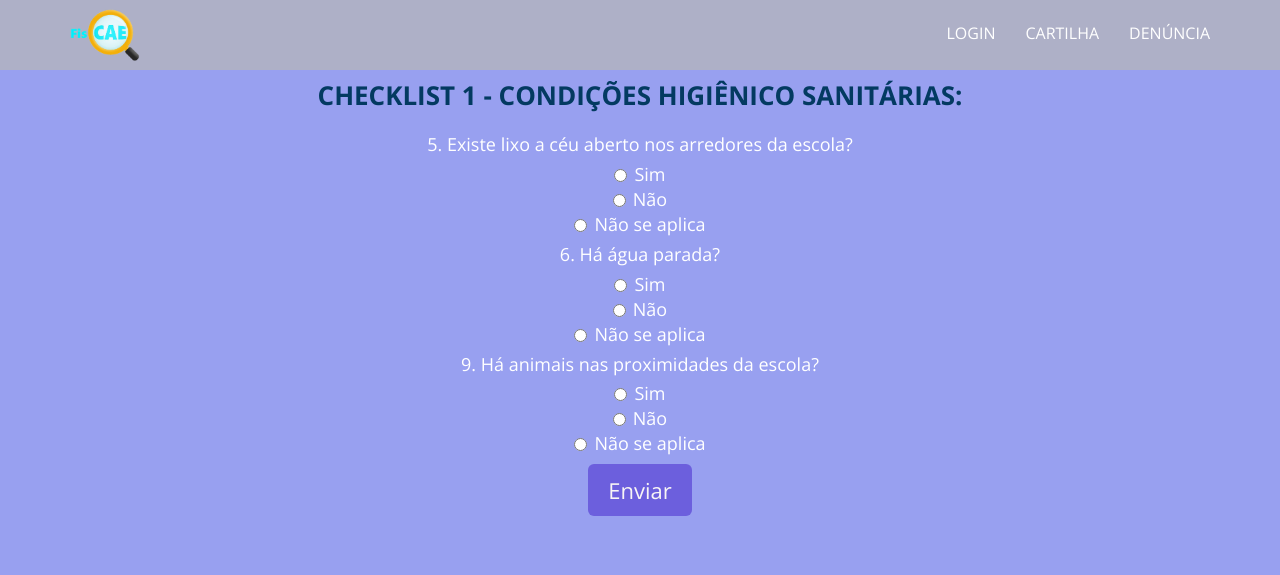
After one commit to fga-eps-mds/fisCAE-2017-2, a Django app: page /tecForm in a window 1280 px wide. The commit adds this page. Shown: the top 575 px of the page. Run offline with Django 3.2, Linux system fonts and the light colour scheme; data comes from the database, SQL or seed files in the repository; some libraries are stand-ins or nearby versions.

Commit message:
create tecform.html and show questions from data base
Signed-off-by: Monica Galvao <mksgalvao@gmail.com>

```diff
--- a/src/checklist/templates/findSchool.html
+++ b/src/checklist/templates/findSchool.html
@@ -52,7 +52,7 @@
       <!-- Collect the nav links, forms, and other content for toggling -->
       <div class="collapse navbar-collapse" id="top-navbar-1">
         <ul class="nav navbar-nav navbar-right">
-          <li><a href="#top-content">Login</a></li>
+          <li><a href="formSelect">Checklists</a></li>
           <li><a href="#what-we-do">Cartilha</a></li>
           <li><a href="#contact">Denúncia</a></li>
         </ul>
--- a/src/checklist/templates/formSelect.html
+++ b/src/checklist/templates/formSelect.html
@@ -67,7 +67,7 @@
           <!-- checklists -->
   <div class="list-group section-container checklists-container">
         <div class="container">
-      <a href="#tec-form" class="list-group-item">
+      <a href="tecForm" class="list-group-item">
         <h4 class="list-group-item-heading">1 - Questões técnicas e administrativas</h4>
         <p class="list-group-item-text">iniciar Cheklist 1 </p>
       </a>
--- /dev/null
+++ b/src/checklist/templates/tecForm.html
@@ -0,0 +1,128 @@
+<!DOCTYPE html>
+<html lang="en">
+
+<head>
+
+  <meta charset="utf-8">
+  <meta http-equiv="X-UA-Compatible" content="IE=edge">
+  <meta name="viewport" content="width=device-width, initial-scale=1">
+  <title>FISCAE - plataforma de apoio ao CAE </title>
+
+  <!-- CSS -->
+  <link rel="stylesheet" href="http://fonts.googleapis.com/css?family=Open+Sans:700,300,400">
+  <link rel="stylesheet" href="static/assets/bootstrap/css/bootstrap.min.css">
+  <link rel="stylesheet" href="static/assets/font-awesome/css/font-awesome.min.css">
+  <link rel="stylesheet" href="static/assets/elegant-font/code/style.css">
+  <link rel="stylesheet" href="static/assets/css/animate.css">
+  <link rel="stylesheet" href="static/assets/css/magnific-popup.css">
+  <link rel="stylesheet" href="static/assets/css/form-elements.css">
+  <link rel="stylesheet" href="static/assets/css/style.css">
+  <link rel="stylesheet" href="static/assets/css/media-queries.css">
+
+
+
+  <link rel="shortcut icon" sizes="20x20" href="static/assets/ico/f.png">
+  <link rel="apple-touch-icon-precomposed" sizes="144x144" href="static/assets/ico/apple-touch-icon-144-precomposed.png">
+  <link rel="apple-touch-icon-precomposed" sizes="114x114" href="static/assets/ico/apple-touch-icon-114-precomposed.png">
+  <link rel="apple-touch-icon-precomposed" sizes="72x72" href="static/assets/ico/apple-touch-icon-72-precomposed.png">
+  <link rel="apple-touch-icon-precomposed" href="static/assets/ico/apple-touch-icon-57-precomposed.png">
+
+</head>
+
+<body>
+
+  <!-- Loader -->
+  <div class="loader">
+    <div class="loader-img"></div>
+  </div>
+
+  <!-- Top menu -->
+  <nav class="navbar navbar-fixed-top" role="navigation">
+    <div class="container">
+      <div class="navbar-header">
+        <button type="button" class="navbar-toggle collapsed" data-toggle="collapse" data-target="#top-navbar-1">
+            <span class="sr-only">Toggle navigation</span>
+            <span class="icon-bar"></span>
+            <span class="icon-bar"></span>
+            <span class="icon-bar"></span>
+          </button>
+        <a href="/"> <img src="static/assets/img/logo/l.png" alt="Fiscae" class="img-responsive"></a>
+
+      </div>
+      <!-- Collect the nav links, forms, and other content for toggling -->
+      <div class="collapse navbar-collapse" id="top-navbar-1">
+        <ul class="nav navbar-nav navbar-right">
+          <li><a href="#top-content">Login</a></li>
+          <li><a href="#what-we-do">Cartilha</a></li>
+          <li><a href="#contact">Denúncia</a></li>
+        </ul>
+      </div>
+    </div>
+  </nav>
+
+  <!-- form Title -->
+  <div class="page-title-text wow fadeInUp animated" style="visibility: visible; animation-name: fadeInUp;"></div>
+      <div class="container"></div>
+         <div class="form-group section-container checklists-container"></div>
+
+                <h3>Checklist 1 - Condições Higiênico Sanitárias:</h3>
+
+        </div>
+      </div>
+  </div>
+
+
+       <!-- What we do -->
+    <div class="block-3-container section-container what-we-do-container">
+        <div class="container">
+            <div class="form-group-item" style "visibility: visible;"></div>
+              <ul class="form-group"></ul>
+              {% for question in questions %}
+              <a href="#tec-form" class="form-group-item"></a>
+                <h4 class="form-group-item-heading">
+                    <div method="POST" id="answer" class="post-form"></div>
+                  {{ question.id }}. {{ question.description }}
+                  <form>
+                    <div class="radio">
+                      <label><input type="radio" name="optradio">Sim</label>
+                    </div>
+                    <div class="radio">
+                      <label><input type="radio" name="optradio">Não</label>
+                    </div>
+                    <div class="radio disabled">
+                      <label><input type="radio" name="optradio" >Não se aplica</label>
+
+                    </div>
+                  </form>
+                  <p></p>
+                </h4>
+                {% endfor %}
+
+                <button type="submit" class="btn btn-default">Enviar</button>
+
+          </div>
+        </div>
+      </div>
+
+
+
+
+    <!-- Javascript -->
+    <script src="static/assets/js/jquery-1.11.1.min.js"></script>
+    <script src="static/assets/bootstrap/js/bootstrap.min.js"></script>
+    <script src="static/assets/js/jquery.backstretch.min.js"></script>
+    <script src="static/assets/js/wow.min.js"></script>
+    <script src="static/assets/js/retina-1.1.0.min.js"></script>
+    <script src="static/assets/js/jquery.magnific-popup.min.js"></script>
+    <script src="static/assets/js/waypoints.min.js"></script>
+    <script src="static/assets/js/jquery.countTo.js"></script>
+    <script src="static/assets/js/masonry.pkgd.min.js"></script>
+    <script src="static/assets/js/scripts.js"></script>
+
+    <!--[if lt IE 10]>
+            <script src="static/assets/js/placeholder.js"></script>
+        <![endif]-->
+
+</body>
+
+</html>
--- a/src/checklist/views.py
+++ b/src/checklist/views.py
@@ -64,3 +64,12 @@ def viewChecklist(request):
         'viewchecklist.html',
         {'answers': answers, 'questions': questions, 'schools': schools}
     )
+
+
+def tecForm(request):
+    questions = Question.objects.all()
+    return render(
+        request,
+        'tecForm.html',
+        {'questions': questions},
+        )
--- a/src/merenda/urls.py
+++ b/src/merenda/urls.py
@@ -10,5 +10,6 @@ urlpatterns = [
     url(r'^home', views.home, name='home'),
     url(r'^findSchool', views.findSchool, name='findSchool'),
     url(r'^formSelect', views.formSelect, name='formSelect'),
+    url(r'^tecForm', views.tecForm, name='tecForm'),
     url(r'^viewChecklist', views.viewChecklist, name='viewChecklist'),
 ]
```
